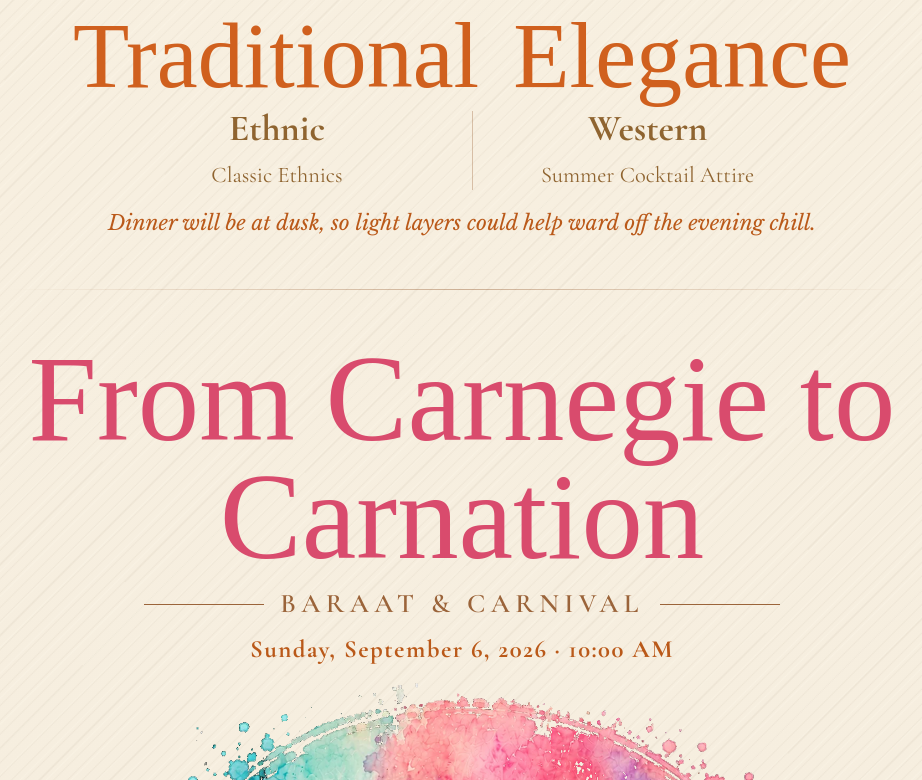
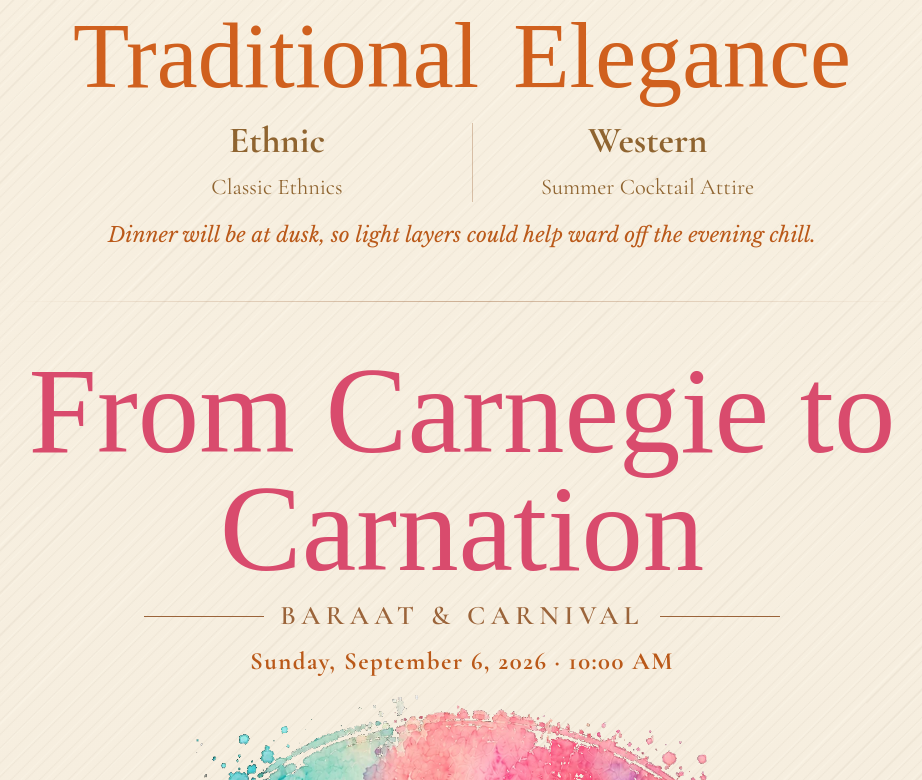
Before and after one commit to tyranasaurus/abhauditwedding-website, a React (Vite) app: page / in a window 1280 px wide. Shown: the part 1860-2640 px from the top of the page, without its empty margins (178-1100 px from the left). Built offline with nearby package versions, Linux system fonts and the light colour scheme; a web font is replaced by a local one.

Commit message:
💅 style: add a little space above the Ethnic/Western grid
Slightly more room between the vibe subtitle and the attire breakdown.

```diff
--- a/src/index.css
+++ b/src/index.css
@@ -297,7 +297,7 @@ h1 {
   display: grid;
   gap: 1.25rem;
   grid-template-columns: repeat(2, minmax(0, 1fr));
-  margin: 0 auto;
+  margin: 0.75rem auto 0;
   max-width: 45rem;
   text-align: center;
   width: 100%;
```
